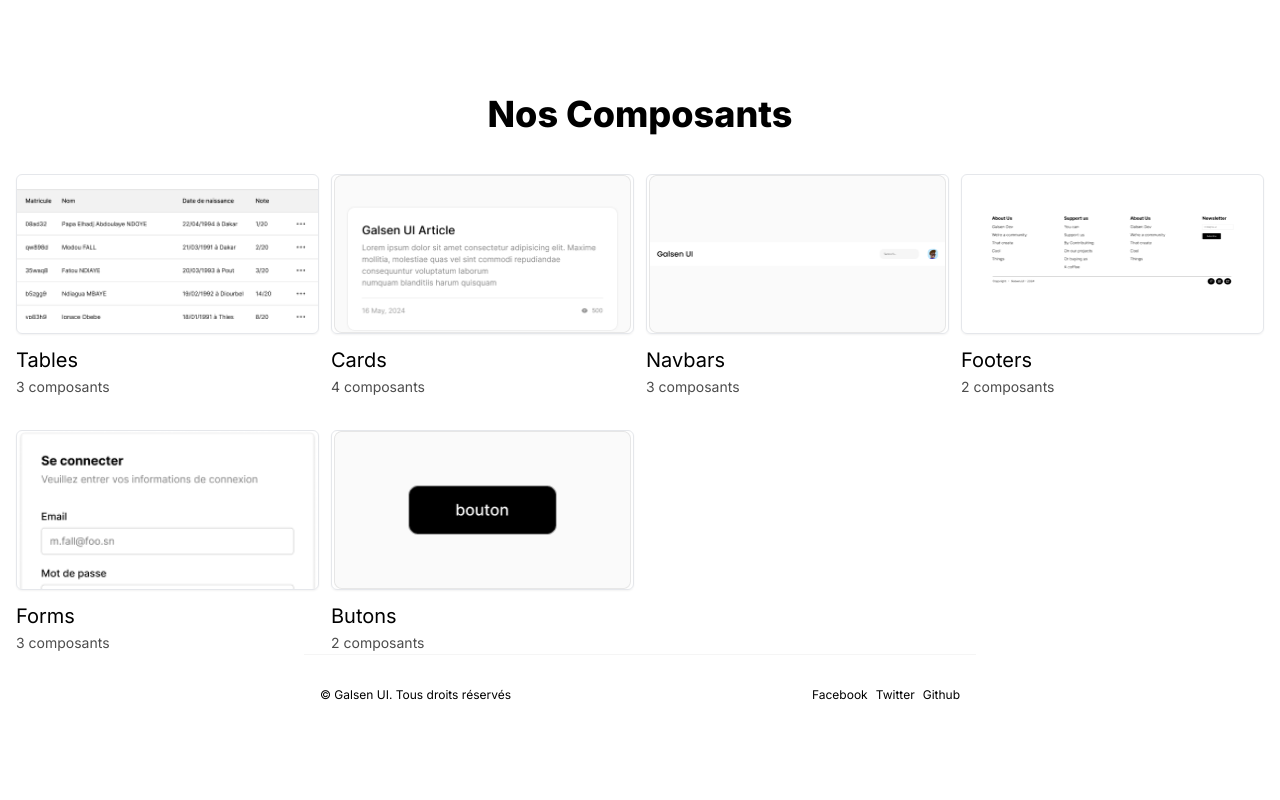
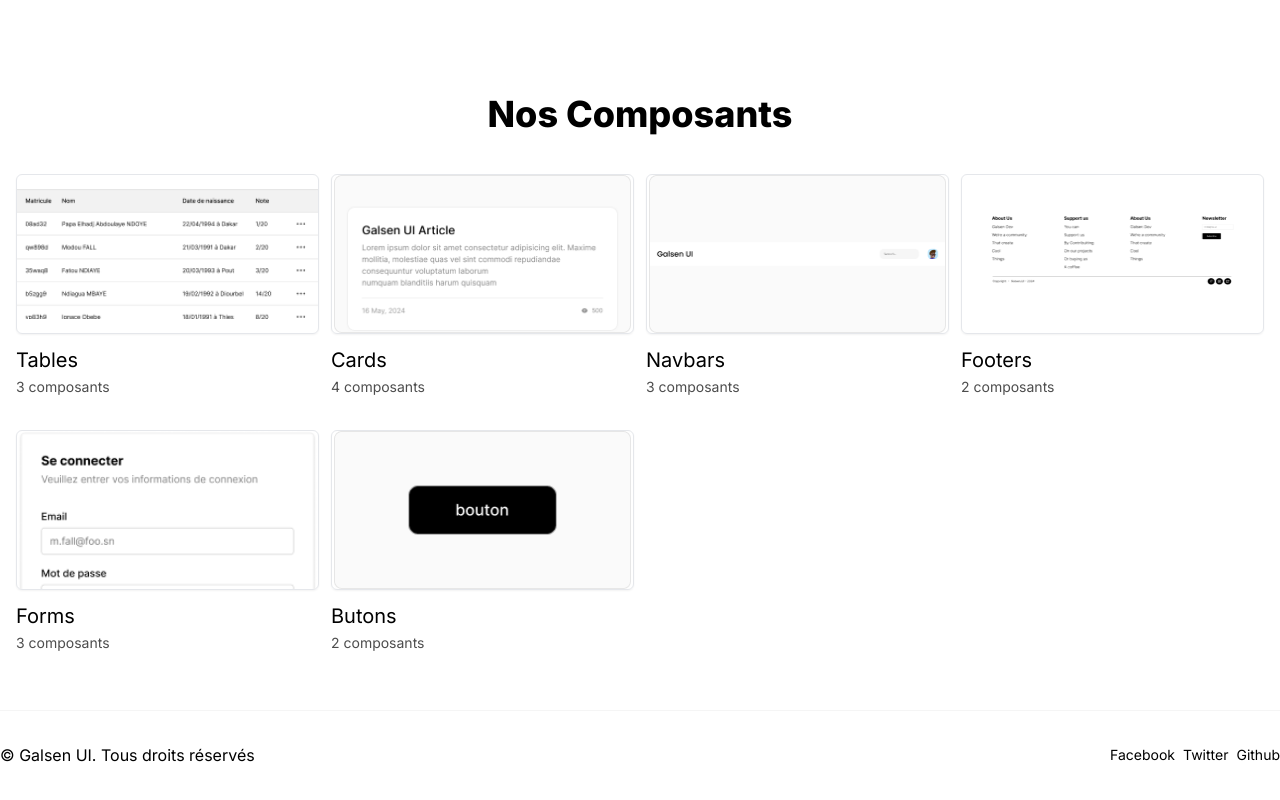
Before and after one commit to Mahmoud-Barry/galsen.ui, a Next.js app: page / in a window 1280 px wide. Shown: the part 366-1166 px from the top of the page. Before the commit the page ends 1133 px from the top, so only its background shows below. Built offline with nearby package versions, Linux system fonts and the light colour scheme.

Commit message:
fix(Footer): add footer max-width size

```diff
--- a/app/layout.tsx
+++ b/app/layout.tsx
@@ -8,8 +8,8 @@ import TheFooter from "@/components/TheFooter";
 const inter = Inter({ subsets: ["latin"] });
 
 export const metadata: Metadata = {
-  title: "Create Next App",
-  description: "Generated by create next app",
+  title: "Galsen UI",
+  description: "Découvrez des composants UI époustouflants",
 };
 
 export default function RootLayout({
--- a/components/TheFooter.tsx
+++ b/components/TheFooter.tsx
@@ -1,13 +1,13 @@
 export default function TheFooter() {
   return (
-    <footer className="text-xs">
-      <div className="px-4 pt-4 pb-8 border-t border-neutral-100 flex flex-col gap-2 items-center justify-between sm:flex-row sm:max-w-2xl sm:mx-auto md:pt-8 md:pb-16">
+    <footer className="mt-14">
+      <div className="flex items-center justify-between sm:max-w-7xl sm:mx-auto pt-4 pb-8 border-t border-neutral-100 flex-col gap-2 sm:flex-row md:pt-8 md:pb-16">
         <span>&copy; Galsen UI. Tous droits réservés</span>
         <ul className="inline-flex items-center gap-2">
           {/* TODO: add correct links */}
-          <li>Facebook</li>
-          <li>Twitter</li>
-          <li>Github</li>
+          <li className="text-sm">Facebook</li>
+          <li className="text-sm">Twitter</li>
+          <li className="text-sm">Github</li>
         </ul>
       </div>
     </footer>
```
